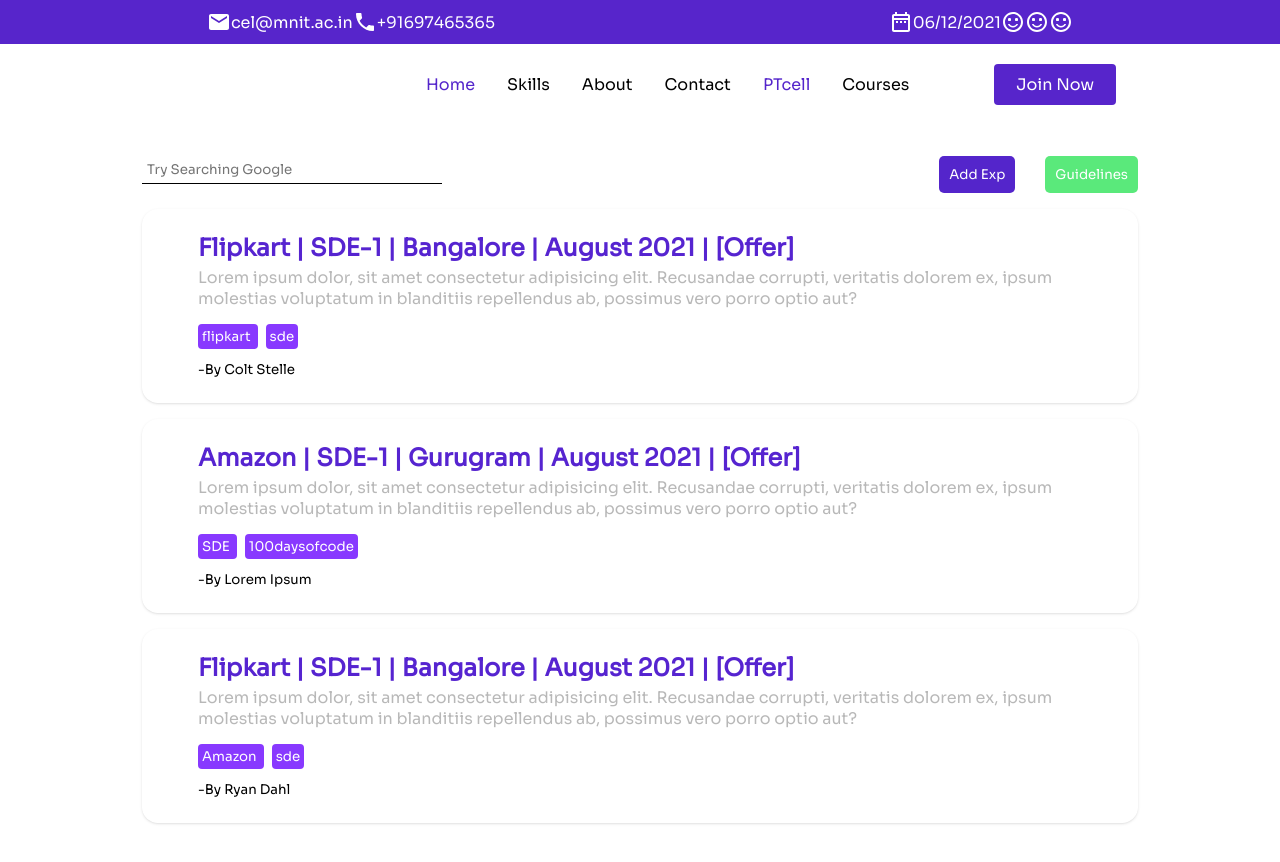
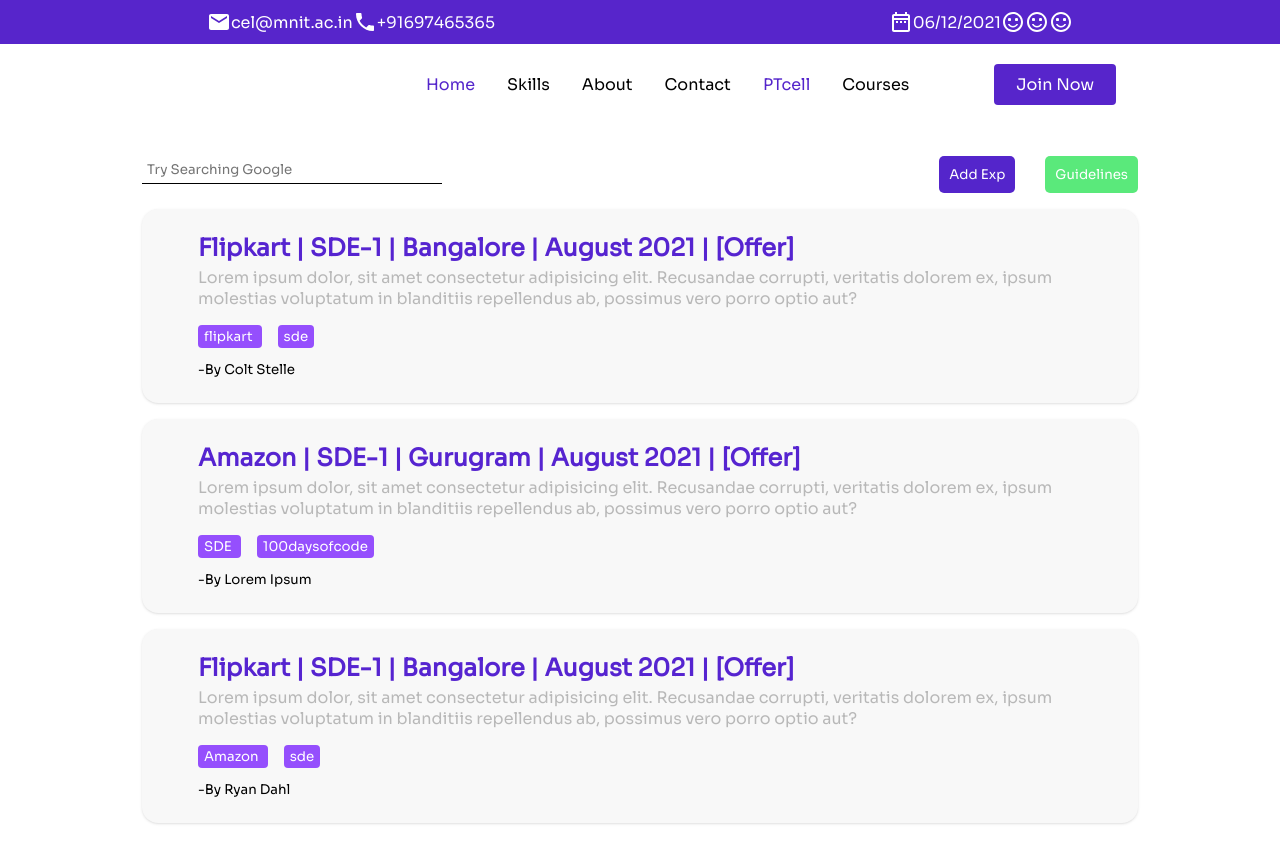
Before and after one commit to gouravkargwal/CEL-MNIT, a React (Create React App) app in the folder client/: page /ptcell in a window 1280 px wide. Shown: the top 862 px of the page. Built offline with nearby package versions, Linux system fonts and the light colour scheme.

Commit message:
placement-css

```diff
--- a/client/src/UI/Placement.css
+++ b/client/src/UI/Placement.css
@@ -25,7 +25,7 @@
     margin-left: 30px;
 }
 .Card {
-
+    background-color:#f8f8f8;
     border-radius: 1rem;
     margin: 1rem 0rem;
     padding: 1.5rem 3.5rem;
@@ -44,11 +44,12 @@
     margin-bottom: 0.75rem;
 }
 .tags{
-    background-color: #8839ff;
+    background-color: #954ffd;
     border-radius: 0.25rem;
-    margin-right: 0.5rem;
+    margin-right: 1rem;
     color:#fff;
-    padding: 0.25rem;
+    padding: 3px 6px;
+    font-weight: lighter;
 }
 /* search input */
 .input {
--- a/client/src/components/Placements/Data.js
+++ b/client/src/components/Placements/Data.js
@@ -11,6 +11,7 @@
                 "Lorem ipsum dolor sit amet consectetur, adipisicing elit. Ipsa, veniam!",
         },
         tags : ["flipkart","sde"],
+        id:1,
         description:
             "Lorem ipsum dolor, sit amet consectetur adipisicing elit. Recusandae corrupti, veritatis dolorem ex, ipsum molestias voluptatum in blanditiis repellendus ab, possimus vero porro optio aut?",
     },
@@ -26,6 +27,7 @@
                 "Lorem ipsum dolor sit amet consectetur, adipisicing elit. Ipsa, veniam!",
         },
         tags : ["SDE","100daysofcode"],
+        id:2,
         description:
             "Lorem ipsum dolor, sit amet consectetur adipisicing elit. Recusandae corrupti, veritatis dolorem ex, ipsum molestias voluptatum in blanditiis repellendus ab, possimus vero porro optio aut?",
     },
@@ -41,6 +43,7 @@
                 "Lorem ipsum dolor sit amet consectetur, adipisicing elit. Ipsa, veniam!",
         },
         tags : ["Amazon","sde"],
+        id:3,
         description:
             "Lorem ipsum dolor, sit amet consectetur adipisicing elit. Recusandae corrupti, veritatis dolorem ex, ipsum molestias voluptatum in blanditiis repellendus ab, possimus vero porro optio aut?",
     }
--- a/client/src/components/Placements/PlacementCard.js
+++ b/client/src/components/Placements/PlacementCard.js
@@ -7,9 +7,9 @@
       <p className="Card-description">{data.description}</p>
       <div className="tag-area">
         {
-          data.tags.map((item)=>{
+          data.tags.map((item,index)=>{
             return (
-              <small className="tags"> {item} </small>
+              <small className="tags" key={index}> {item} </small>
             )
           })
         }
--- a/client/src/components/Placements/PlacementList.js
+++ b/client/src/components/Placements/PlacementList.js
@@ -1,16 +1,18 @@
 import React from "react";
 import PlacementCard from "./PlacementCard";
 import {Data} from "./Data"
+import {Route} from 'react-router-dom'
 
 const PlacementList = () => {
   return (
-    <div>
-      {Data.map((item,index)=>{
+    <Route render={({history}) => (
+      <div>
+        {Data.map((item,index)=>{
           return(
-            <PlacementCard data={item} route="/ptcell" key={index} />
-          )
-      })}
-    </div>
+            <PlacementCard data={item} route="/ptcell" key={index} onClick={()=>{history.push('/new-route')}}/>
+          )})}
+      </div>
+    )} />
   );
 };
 
```
